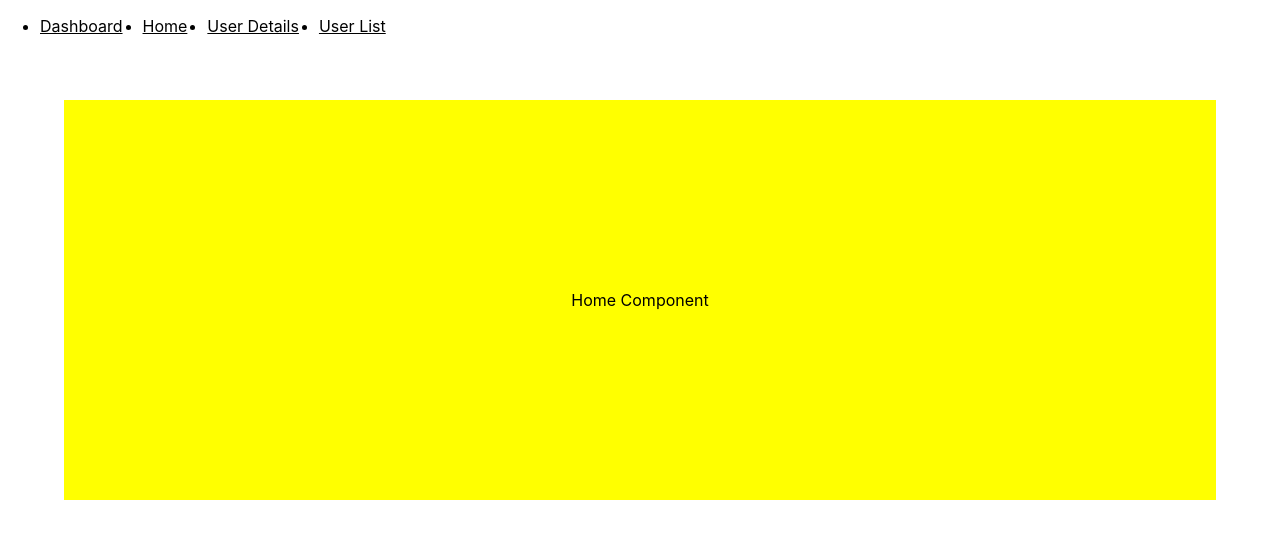
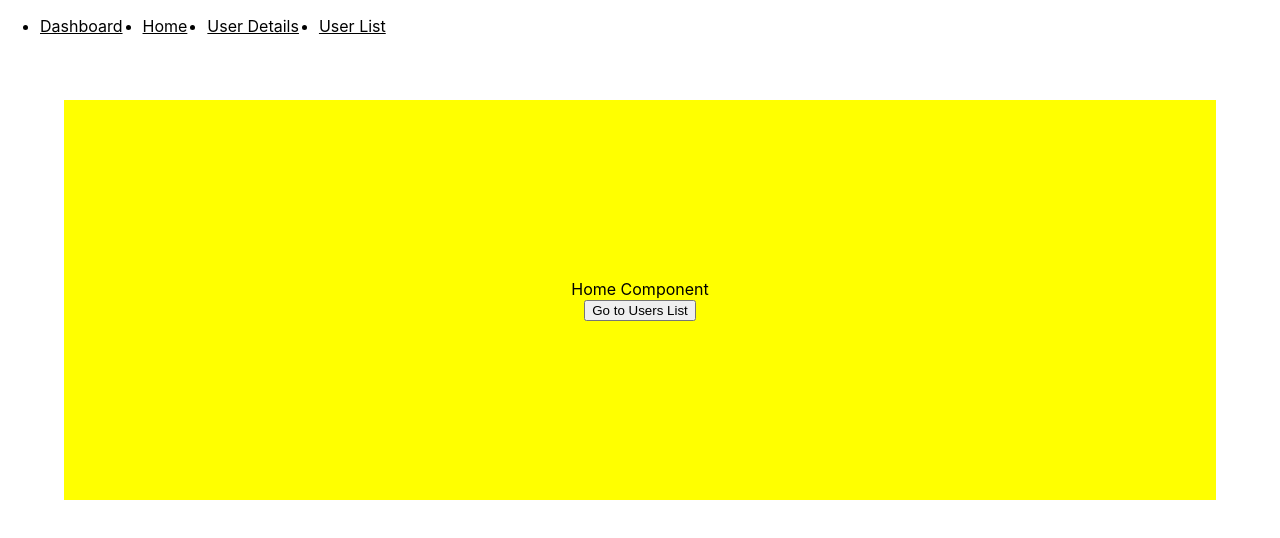
Before and after one commit to shailus1029/React-learning, a React (Create React App) app: page /home in a window 1280 px wide. Shown: the top 538 px of the page. Built offline with nearby package versions, Linux system fonts and the light colour scheme; the HTML template or start-up script is replaced by a standard one.

Commit message:
Programtically navigation added

```diff
--- a/src/App.js
+++ b/src/App.js
@@ -5,6 +5,7 @@ import User from "./Components/User.tsx";
 import UserList from "./Components/Users.tsx";
 import { Routes, Route } from "react-router-dom";
 import NavBar from "./Components/Navbar.tsx";
+import NoMatch from "./Components/NoMatch.tsx"
 
 const App = () => {
   return (
@@ -15,6 +16,7 @@ const App = () => {
         <Route path="/home" element={<Home />} />
         <Route path="/usersList" element={<UserList />} />
         <Route path="/userDetails" element={<User />} />
+        <Route path="*" element={<NoMatch />} />
       </Routes>
     </>
   );
--- a/src/Components/Home.tsx
+++ b/src/Components/Home.tsx
@@ -1,6 +1,9 @@
 import React from "react";
+import { useNavigate } from "react-router-dom";
 
 const Home = () => {
+  const navigate = useNavigate();
+
   return (
     <div
       style={{
@@ -8,13 +11,19 @@ const Home = () => {
         height: "50vh",
         backgroundColor: "yellow",
         margin: "5%",
-        textAlign: 'center',
-        display: 'flex',
-        alignItems: 'center',
-        justifyContent: 'center'
+        textAlign: "center",
+        display: "flex",
+        alignItems: "center",
+        justifyContent: "center",
+        flexDirection: "column",
       }}
     >
-      Home Component
+      <div>Home Component</div>
+      <div>
+        <button className="btn" onClick={() => navigate("/usersList")}>
+          Go to Users List
+        </button>
+      </div>
     </div>
   );
 };
--- /dev/null
+++ b/src/Components/NoMatch.tsx
@@ -0,0 +1,11 @@
+import React from 'react';
+
+const NoMatch = () => {
+    return (
+        <div>
+            No Matching Route, Please enter correct route
+        </div>
+    )
+}
+
+export default NoMatch;
--- a/src/Components/Users.tsx
+++ b/src/Components/Users.tsx
@@ -1,6 +1,9 @@
 import React from "react";
+import { useNavigate } from "react-router-dom";
+
 
 const UserList = () => {
+  const navigate = useNavigate()
   return (
     <div
       style={{
@@ -8,13 +11,16 @@ const UserList = () => {
         height: "50vh",
         backgroundColor: "palegoldenrod",
         margin: "5%",
-        textAlign: 'center',
-        display: 'flex',
-        alignItems: 'center',
-        justifyContent: 'center'
+        textAlign: "center",
+        display: "flex",
+        alignItems: "center",
+        justifyContent: "center",
       }}
     >
       Users Component
+      <button className="btn" onClick={() => navigate(-1)}>
+        Go Back
+      </button>
     </div>
   );
 };
```
